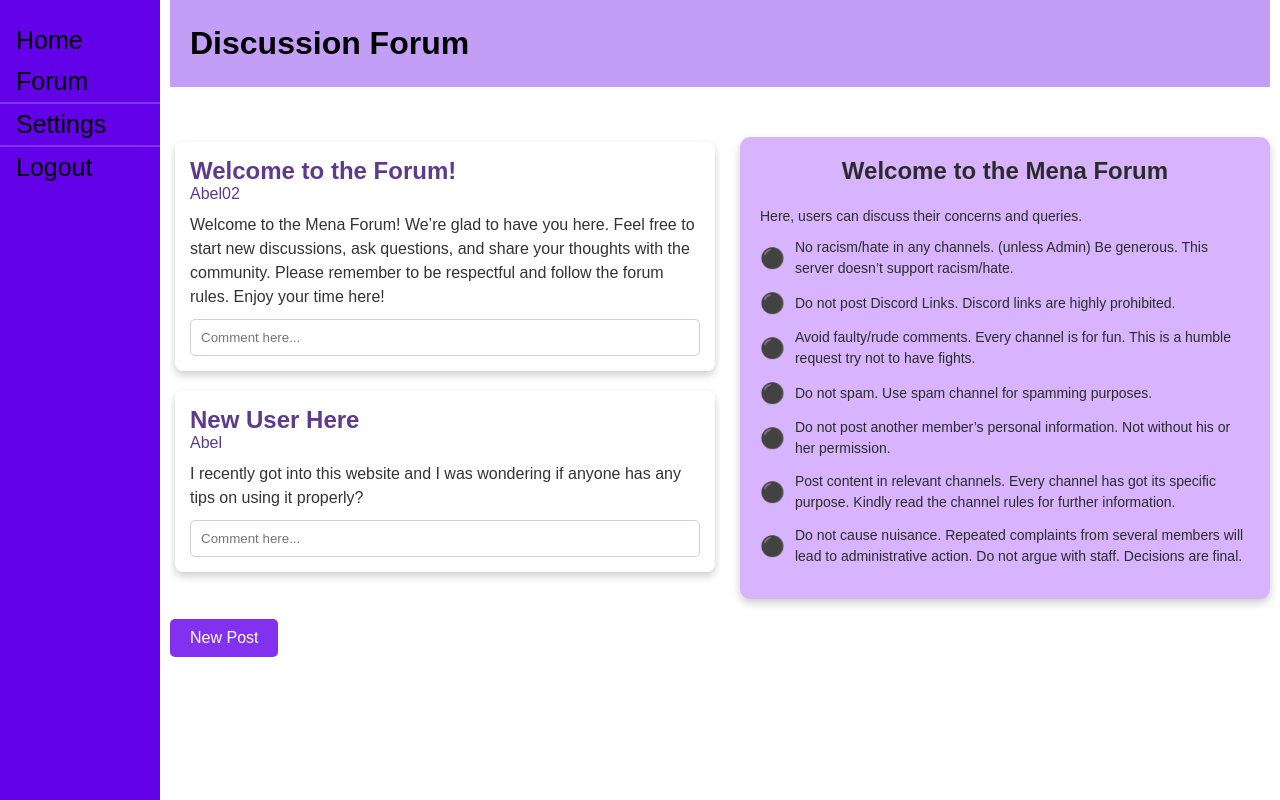
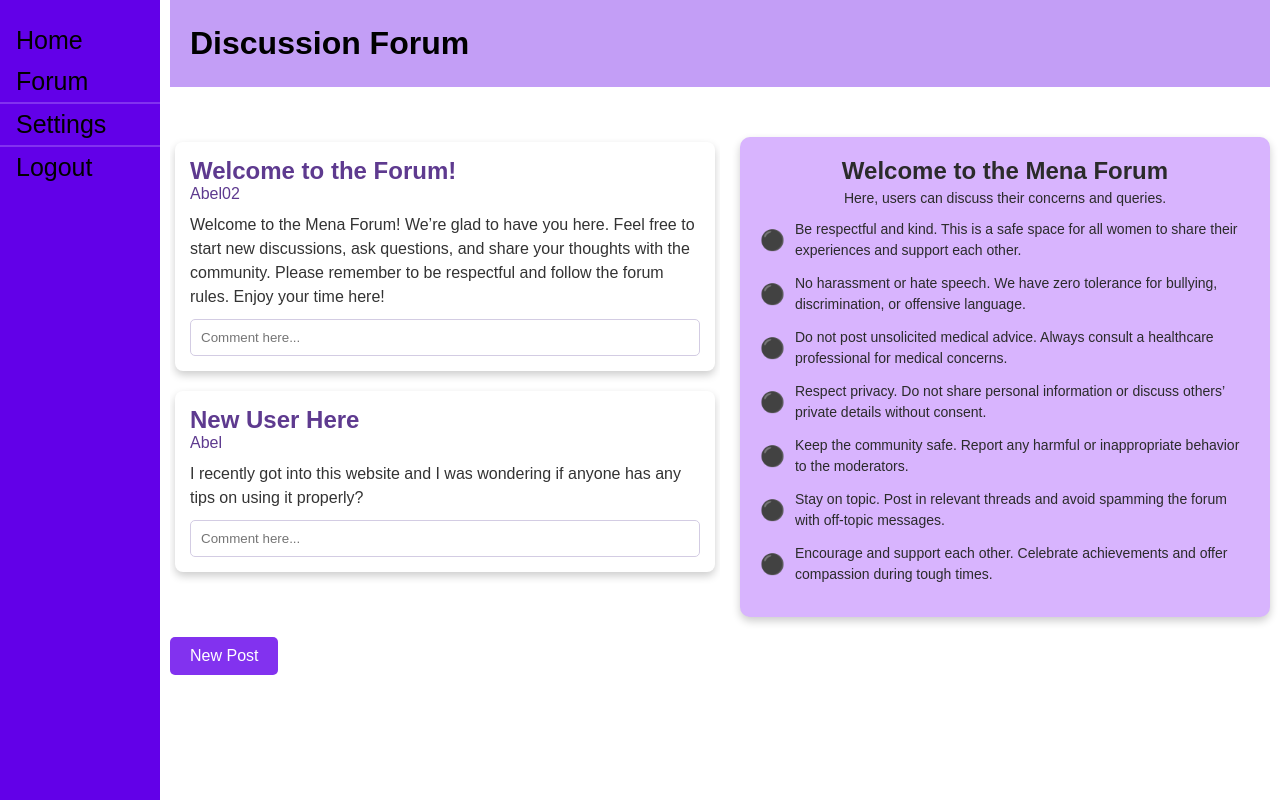
Before and after one commit to Abel-O2/Mena--Menstruation-Tracking, a Django app: page /MenaApp/forum/ in a window 1280 px wide. Run offline with Django 5.2, Linux system fonts and the light colour scheme; a user stored in the database is signed in; data comes from the database, SQL or seed files in the repository.

Commit message:
Modified Form Rules

```diff
--- a/Mena/MenaApp/templates/forum/forum.html
+++ b/Mena/MenaApp/templates/forum/forum.html
@@ -22,40 +22,33 @@ Forum
         <div class="forum-rules-container">
             <h1>Welcome to the Mena Forum</h1>
             <p>Here, users can discuss their concerns and queries.</p>
-
             <div class="rule">
                 <span class="rule-icon">⚫</span>
-                <span class="rule-text">No racism/hate in any channels. (unless Admin) Be generous. This server doesn’t support racism/hate.</span>
+                <span class="rule-text">Be respectful and kind. This is a safe space for all women to share their experiences and support each other.</span>
             </div>
-
             <div class="rule">
                 <span class="rule-icon">⚫</span>
-                <span class="rule-text">Do not post Discord Links. Discord links are highly prohibited.</span>
+                <span class="rule-text">No harassment or hate speech. We have zero tolerance for bullying, discrimination, or offensive language.</span>
             </div>
-
             <div class="rule">
                 <span class="rule-icon">⚫</span>
-                <span class="rule-text">Avoid faulty/rude comments. Every channel is for fun. This is a humble request try not to have fights.</span>
+                <span class="rule-text">Do not post unsolicited medical advice. Always consult a healthcare professional for medical concerns.</span>
             </div>
-
             <div class="rule">
                 <span class="rule-icon">⚫</span>
-                <span class="rule-text">Do not spam. Use spam channel for spamming purposes.</span>
+                <span class="rule-text">Respect privacy. Do not share personal information or discuss others’ private details without consent.</span>
             </div>
-
             <div class="rule">
                 <span class="rule-icon">⚫</span>
-                <span class="rule-text">Do not post another member’s personal information. Not without his or her permission.</span>
+                <span class="rule-text">Keep the community safe. Report any harmful or inappropriate behavior to the moderators.</span>
             </div>
-
             <div class="rule">
                 <span class="rule-icon">⚫</span>
-                <span class="rule-text">Post content in relevant channels. Every channel has got its specific purpose. Kindly read the channel rules for further information.</span>
+                <span class="rule-text">Stay on topic. Post in relevant threads and avoid spamming the forum with off-topic messages.</span>
             </div>
-
             <div class="rule">
                 <span class="rule-icon">⚫</span>
-                <span class="rule-text">Do not cause nuisance. Repeated complaints from several members will lead to administrative action. Do not argue with staff. Decisions are final.</span>
+                <span class="rule-text">Encourage and support each other. Celebrate achievements and offer compassion during tough times.</span>
             </div>
         </div>
     </div>
--- a/Mena/MenaApp/templates/index/base.html
+++ b/Mena/MenaApp/templates/index/base.html
@@ -99,7 +99,7 @@
 
             .forum-rules-container h1 {
                 font-size: 24px;
-                margin-bottom: 20px;
+                margin-bottom: 2px;
                 text-align: center;
             }
 
@@ -107,6 +107,7 @@
                 font-size: 14px;
                 margin-bottom: 10px;
                 line-height: 1.6;
+                text-align: center;
             }
 
             .rule {
```
